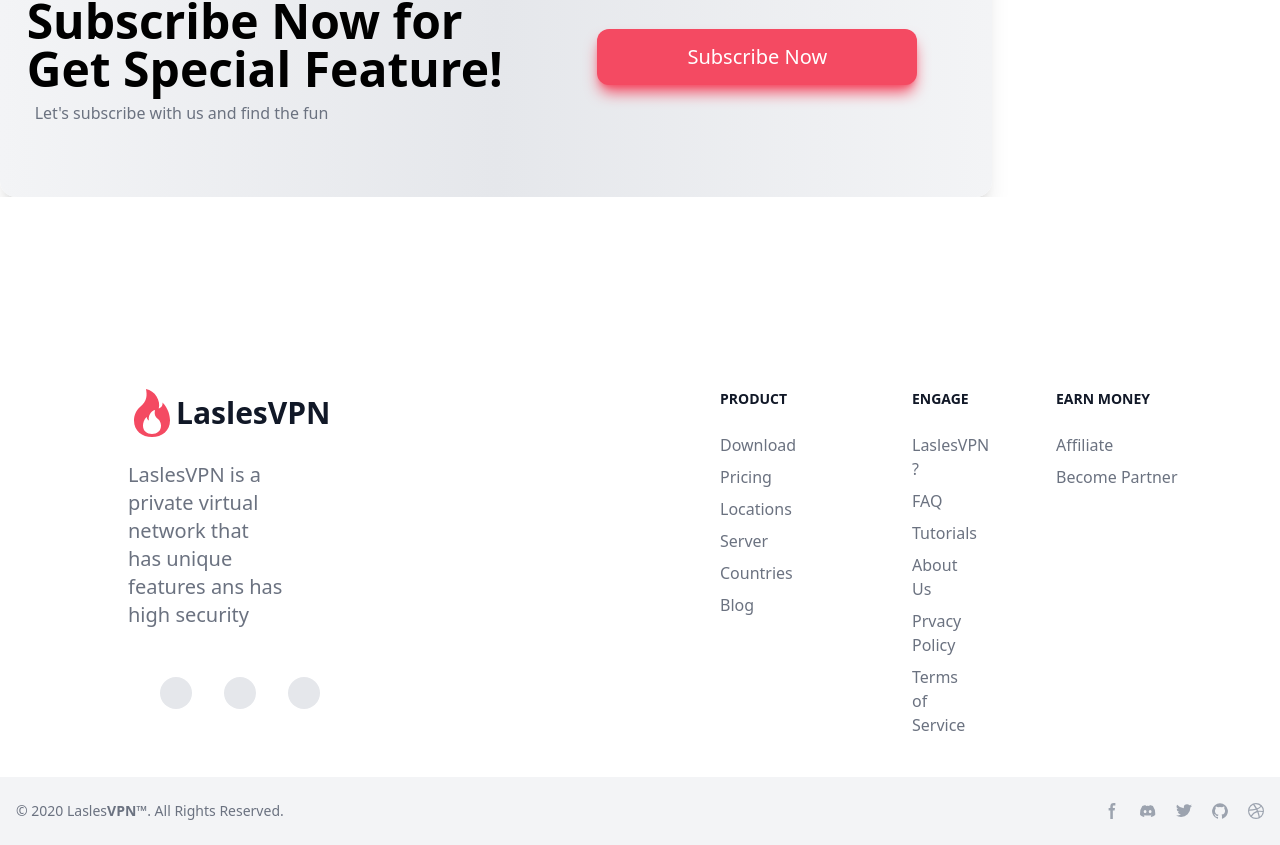
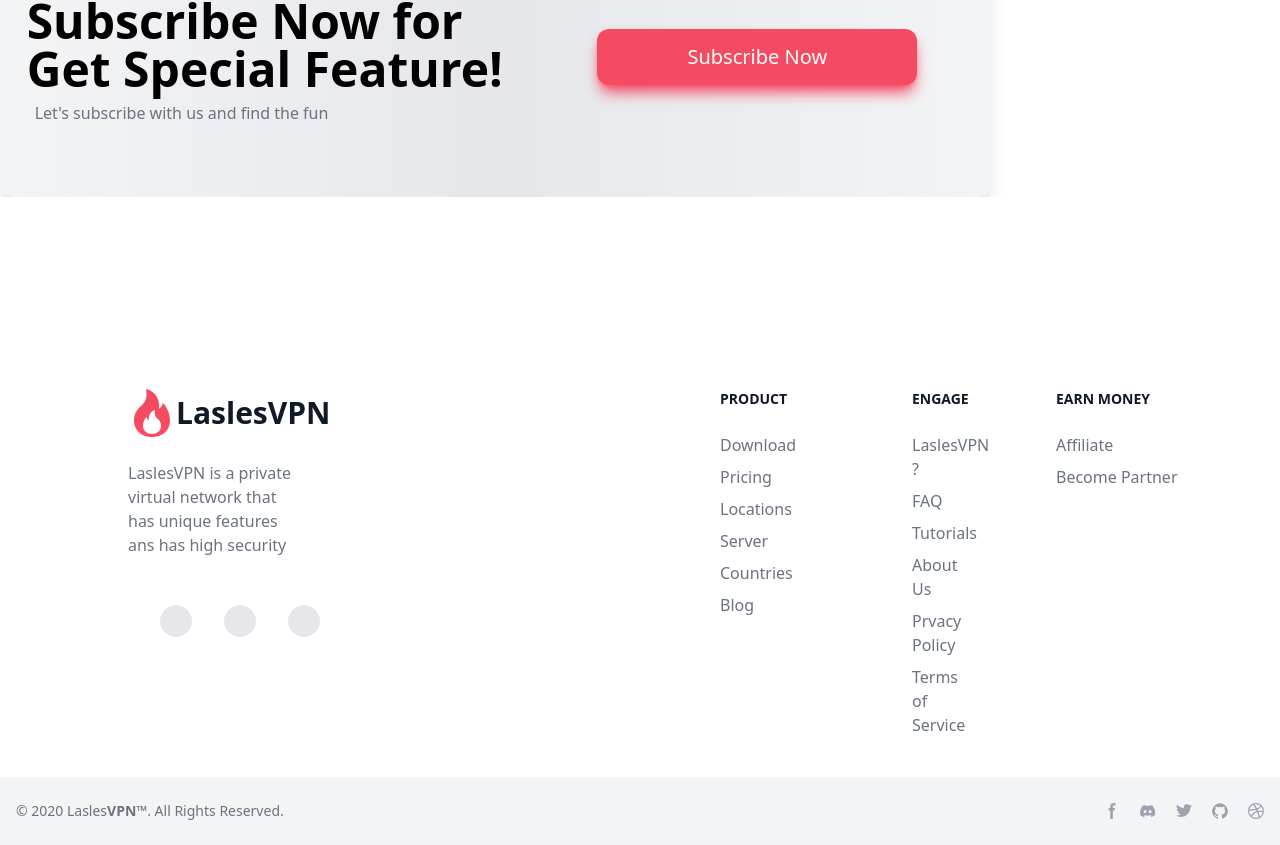
Before and after one commit to Pritthish20/VPN-Landing-Page, a React (Vite) app: page / in a window 1280 px wide. Shown: the part 5117-5962 px from the top of the page. Built offline with nearby package versions, Linux system fonts and the light colour scheme.

Commit message:
Update Footer.jsx

```diff
--- a/src/components/Footer.jsx
+++ b/src/components/Footer.jsx
@@ -14,13 +14,13 @@ export const Footer = () => {
               <img src={fire} className="h-12" alt="Logo" />
               Lasles<span className="font-bold">VPN</span>
             </h2>
-            <h3 className="text-gray-500 text-xl">
+            <h3 className="text-gray-500 text-base">
               <span className='"text-gray-500 dark:text-gray-400 font-medium'>
                 LaslesVPN
               </span>{" "}
               is a private virtual network that
             </h3>
-            <h3 className="text-gray-500 text-xl">
+            <h3 className="text-gray-500 text-base">
               {" "}
               has unique features ans has high security
             </h3>
```
